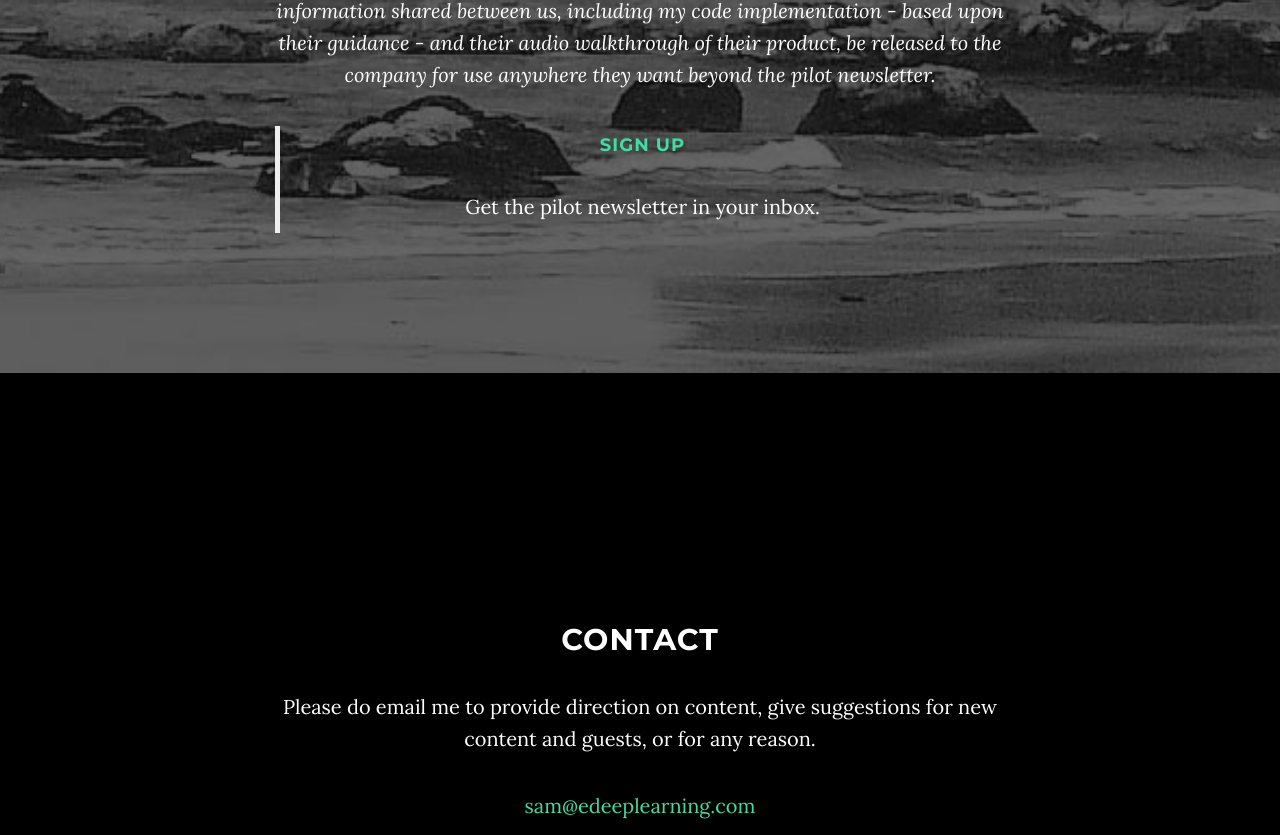
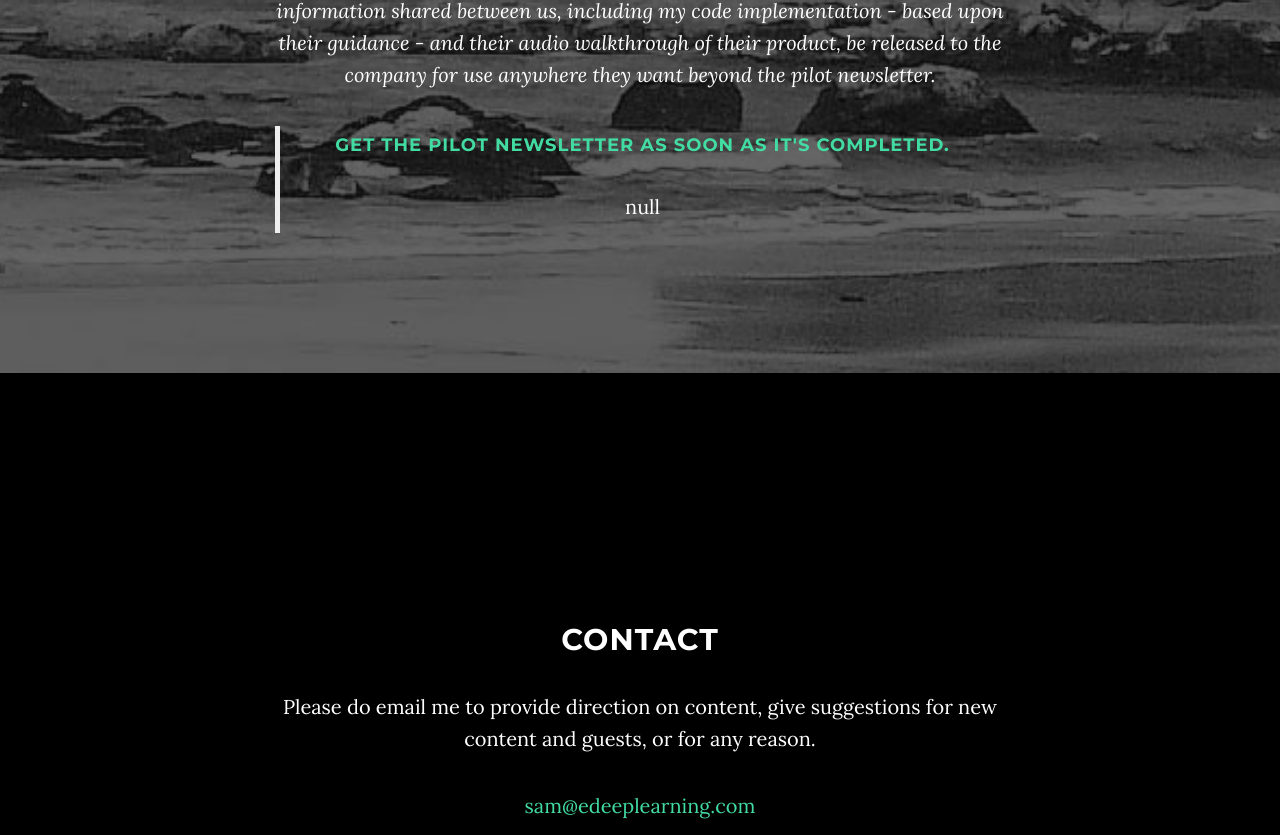
Before and after one commit to EnterpriseDeepLearning/none, a website: page index.html in a window 1280 px wide. Shown: the part 2547-3382 px from the top of the page. Drawn offline with nearby package versions, Linux system fonts and the light colour scheme; a script that the page names is missing.

Commit message:
Update index.html

```diff
--- a/index.html
+++ b/index.html
@@ -112,7 +112,7 @@
                         <br><a href="https://news.ycombinator.com/item?id=14558582">Here on Hacker News on Thursday</a> is an example of a company bringing deep learning to market that we would welcome for a pilot episode.<br>
                         <br><em>I would like to have a company like this work with me for the pilot with the mutually beneficial caveat, particularly for the company, that all of the information shared between us, including my code implementation - based upon their guidance - and their audio walkthrough of their product, be released to the company for use anywhere they want beyond the pilot newsletter.</em>
                 </p>
-                <blockquote class="embedly-card" data-card-controls="0" data-card-theme="dark"><h4><a href="https://upscri.be/28bfcf/">Sign Up</a></h4><p>Get the pilot newsletter in your inbox.</p></blockquote>
+                <blockquote class="embedly-card" data-card-controls="0" data-card-theme="dark"><h4><a href="https://upscri.be/83eddd/">Get the pilot newsletter as soon as it's completed.</a></h4><p>null</p></blockquote>
 <script async src="//cdn.embedly.com/widgets/platform.js" charset="UTF-8"></script>
                     <!--<a href="http://startbootstrap.com/template-overviews/grayscale/" class="btn btn-default btn-lg">Subscribe</a>-->
                 <br>
```
